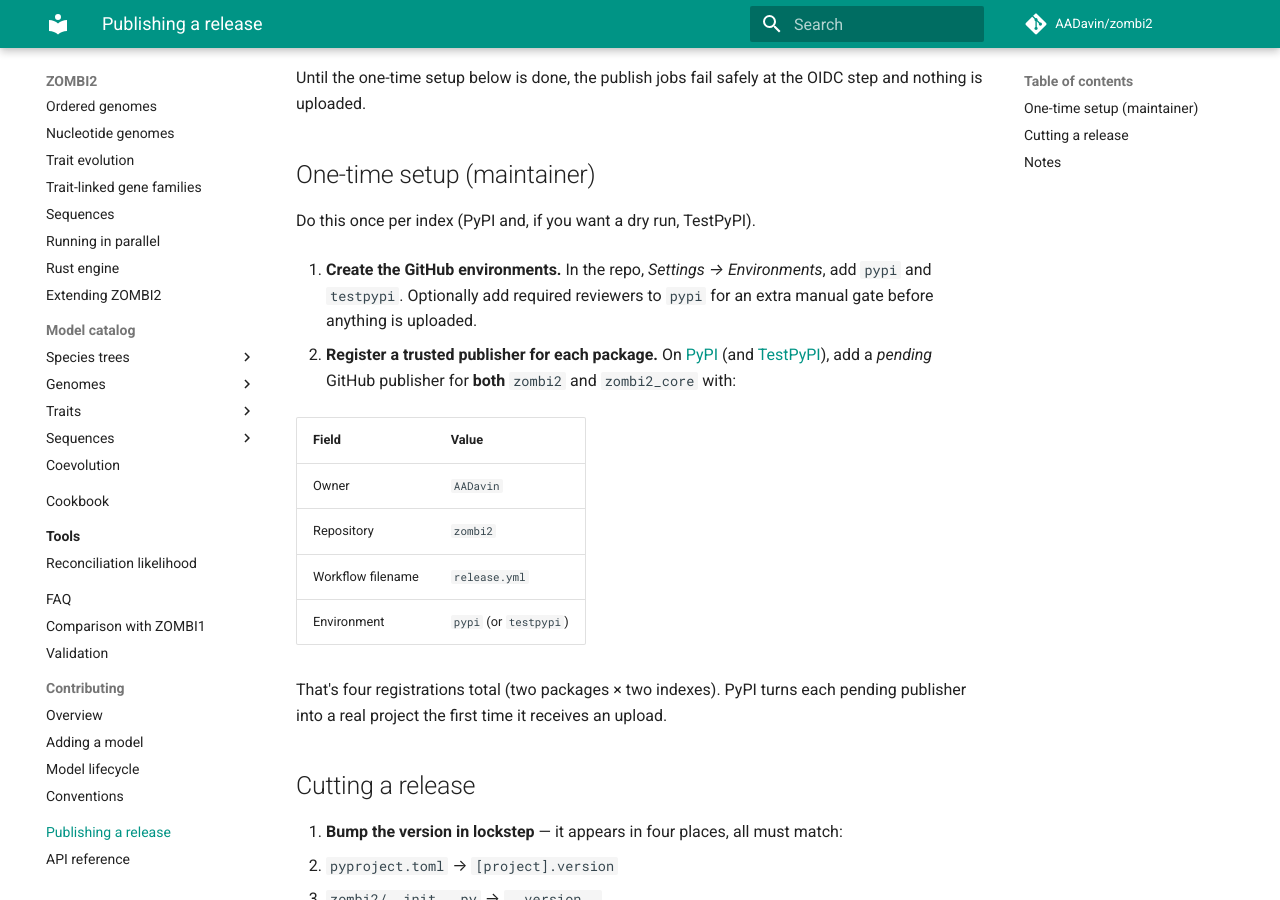
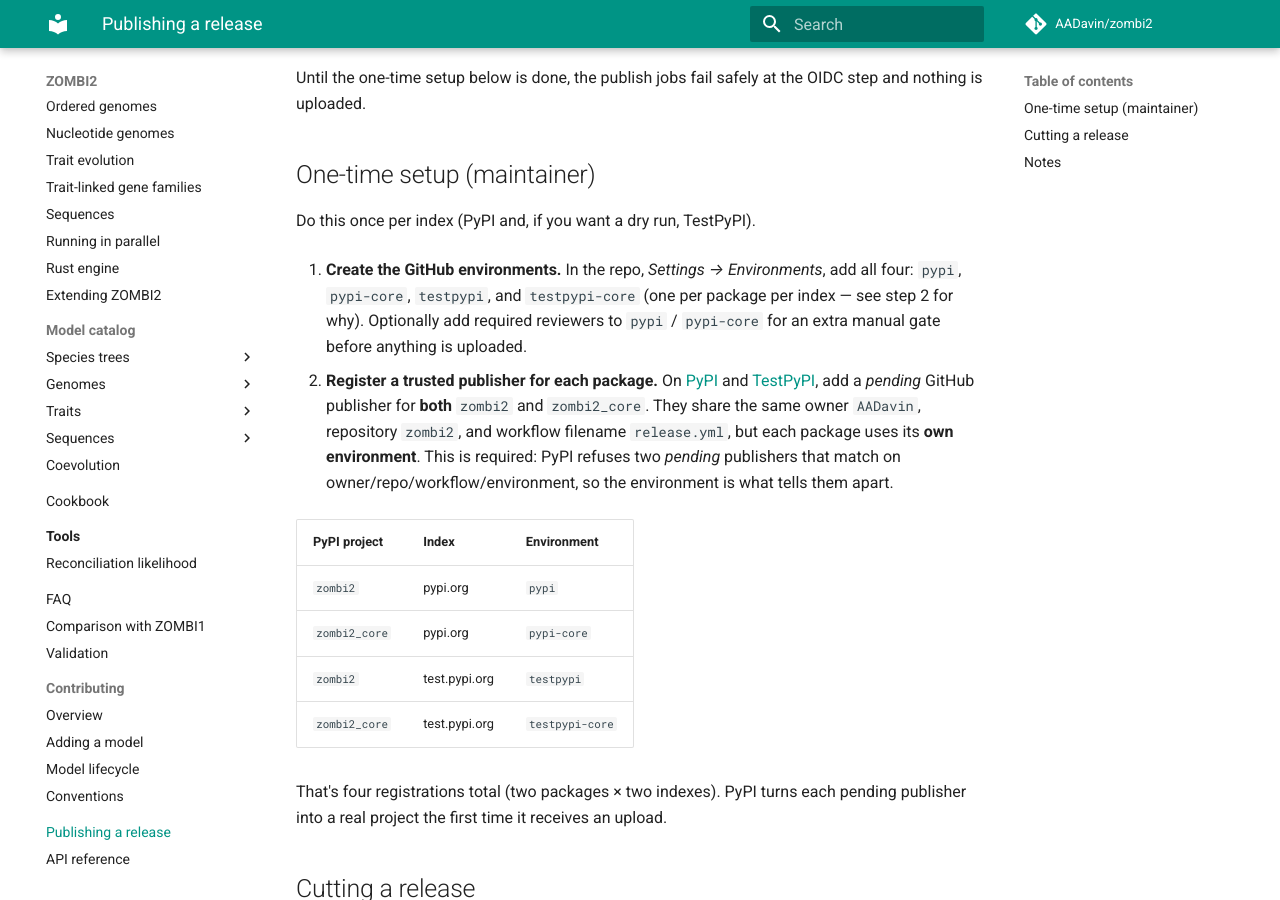
Before and after one commit to AADavin/zombi2, an MkDocs documentation site: the page built from docs/publishing.md, in a window 1280 px wide and 900 px high, scrolled down 560 px. Built offline with MkDocs 1.6.1 and Material for MkDocs 9.7.7, drawn with Linux system fonts in a browser that asks for light colours; comment, search, counter and statistics services are not loaded.

Commit message:
release: one publish environment per package (fixes pending-publisher clash)
PyPI Trusted Publishing keys on (owner, repo, workflow, environment), and a
*pending* publisher must be unique on those four fields. zombi2 and
zombi2_core are published from the same repo + workflow, so a single shared
environment made the two pending publishers collide ("A pending trusted
publisher matching this configuration has already been registered for a
different project name").

Split each publish job in two, one per package, each with its own
environment:

  zombi2      -> `testpypi` / `pypi`        (unchanged)
  zombi2_core -> `testpypi-core` / `pypi-core`

The zombi2 job now `needs` the core job on the same index, so the
exactly-pinned engine is on the index before the front end that requires it.
Gating (release -> PyPI, dispatch+testpypi -> TestPyPI) is unchanged.
docs/publishing.md updated to register per-package environments.

Co-Authored-By: Claude Opus 4.8 <noreply@anthropic.com>

```diff
--- a/docs/publishing.md
+++ b/docs/publishing.md
@@ -25,20 +25,25 @@ step and nothing is uploaded.
 Do this once per index (PyPI and, if you want a dry run, TestPyPI).
 
 1. **Create the GitHub environments.** In the repo, *Settings → Environments*,
-   add `pypi` and `testpypi`. Optionally add required reviewers to `pypi` for an
-   extra manual gate before anything is uploaded.
+   add all four: `pypi`, `pypi-core`, `testpypi`, and `testpypi-core` (one per
+   package per index — see step 2 for why). Optionally add required reviewers to
+   `pypi` / `pypi-core` for an extra manual gate before anything is uploaded.
 
 2. **Register a trusted publisher for each package.** On
-   [PyPI](https://pypi.org/manage/account/publishing/) (and
-   [TestPyPI](https://test.pypi.org/manage/account/publishing/)), add a *pending*
-   GitHub publisher for **both** `zombi2` and `zombi2_core` with:
+   [PyPI](https://pypi.org/manage/account/publishing/) and
+   [TestPyPI](https://test.pypi.org/manage/account/publishing/), add a *pending*
+   GitHub publisher for **both** `zombi2` and `zombi2_core`. They share the same
+   owner `AADavin`, repository `zombi2`, and workflow filename `release.yml`, but
+   each package uses its **own environment**. This is required: PyPI refuses two
+   *pending* publishers that match on owner/repo/workflow/environment, so the
+   environment is what tells them apart.
 
-   | Field             | Value          |
-   | ----------------- | -------------- |
-   | Owner             | `AADavin`      |
-   | Repository        | `zombi2`       |
-   | Workflow filename | `release.yml`  |
-   | Environment       | `pypi` (or `testpypi`) |
+   | PyPI project  | Index         | Environment     |
+   | ------------- | ------------- | --------------- |
+   | `zombi2`      | pypi.org      | `pypi`          |
+   | `zombi2_core` | pypi.org      | `pypi-core`     |
+   | `zombi2`      | test.pypi.org | `testpypi`      |
+   | `zombi2_core` | test.pypi.org | `testpypi-core` |
 
    That's four registrations total (two packages × two indexes). PyPI turns each
    pending publisher into a real project the first time it receives an upload.
```
Also changed, not shown: 1 other file.
